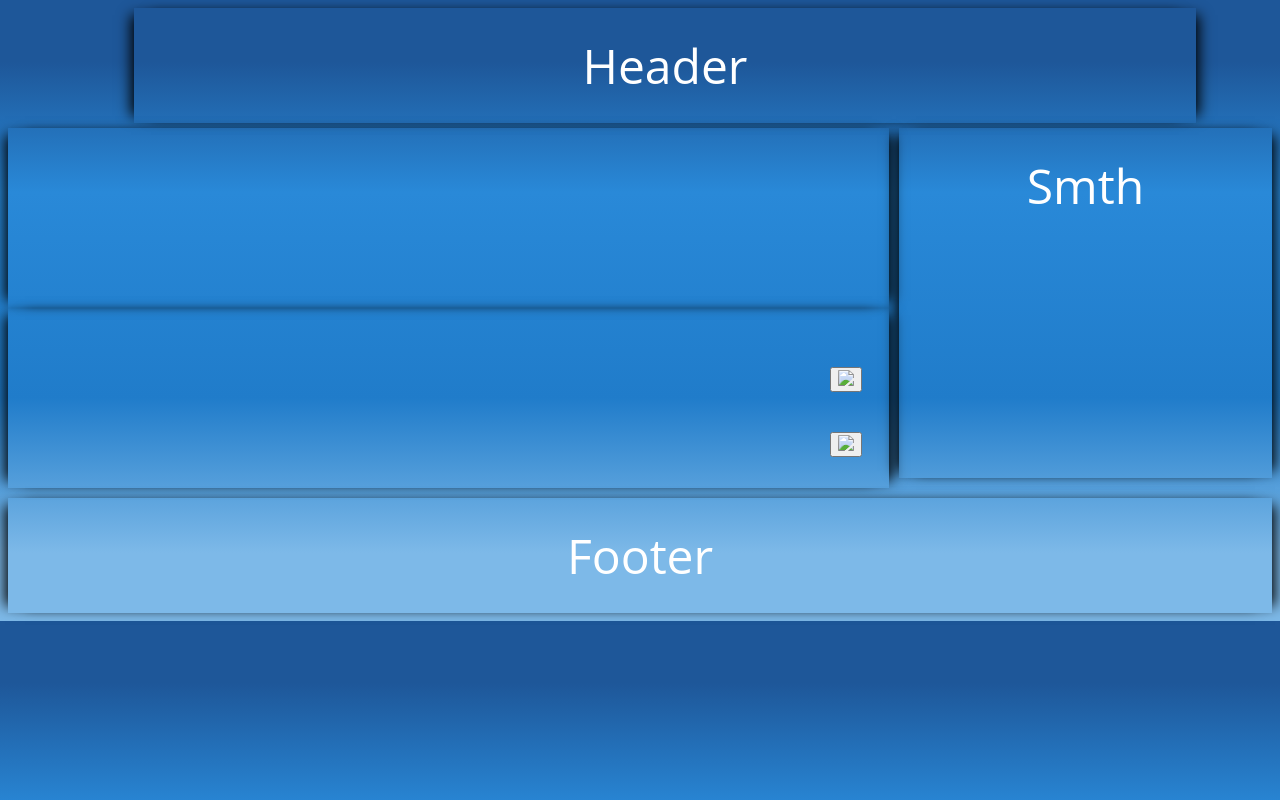
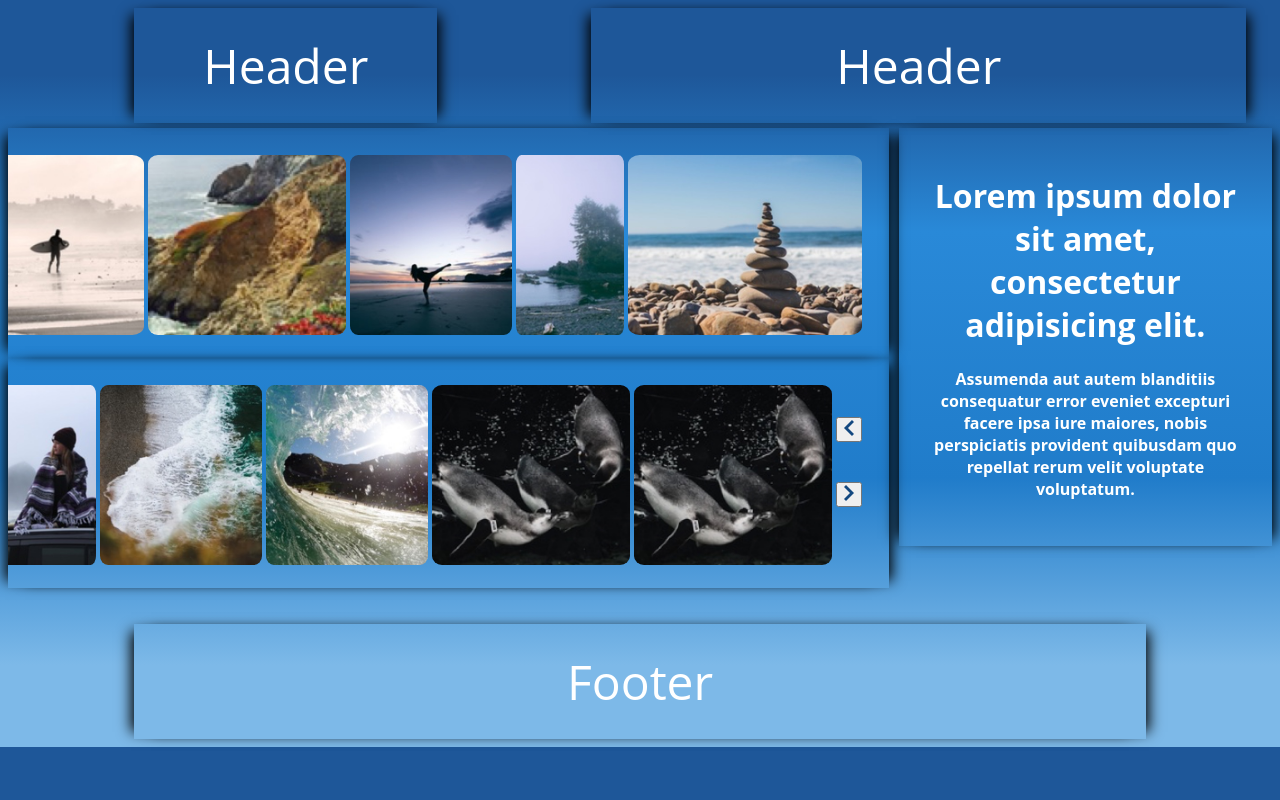
Before and after one commit to TwoPointO/ImageSlider, a plain HTML site: page index.html in a window 1280 px wide. Drawn offline with nearby package versions, Linux system fonts and the light colour scheme.

Commit message:
Updated JS code and placed correct image paths

```diff
--- a/index.css
+++ b/index.css
@@ -8,9 +8,6 @@ body {
 }
 div {
   background: transparent;
-}
-p {
-  font-size: 1.5rem;
 }
 .column {
   width: auto;
@@ -37,22 +34,29 @@ p {
   -webkit-box-shadow: -10px 0px 13px -7px #000000, 10px 0px 13px -7px #000000, inset 5px 5px 15px 5px rgba(0,0,0,0);
   box-shadow: -10px 0px 13px -7px #000000, 10px 0px 13px -7px #000000, inset 5px 5px 15px 5px rgba(0,0,0,0);
 }
-.header {
-  grid-column: 1 / 4;
+.header.one {
+   grid-column: 1 / 4;
+   grid-row: 1 / 2;
+   width: 20%;
+   margin-left: 10%;
+ }
+.header.two {
+  grid-column: 2 / 4;
   grid-row: 1 / 2;
   width: 80%;
   margin-left: 10%;
 }
 .hero {
   grid-column: 3 / 4;
-  grid-row-start: 3 / 4;
+  grid-row: 2 / 4;
   min-height: 300px;
+  font-size: 1rem;
 }
 .content {
   grid-column: 1 / 3;
   grid-row: 2 / 3;
-  min-height: 130px;
-  height: 130px;
+  min-height: 180px;
+  height: 180px;
   display: flex;
   flex-wrap: nowrap;
   overflow: hidden;
@@ -61,8 +65,8 @@ p {
 .wrapper {
   grid-column: 1 / 3;
   grid-row: 2 / 3;
-  min-height: 300px;
-  height: 300px;
+  min-height: 380px;
+  height: 380px;
 }
 .buttons {
   height: 40%;
@@ -71,4 +75,5 @@ p {
 .footer {
   grid-column: 1 / 4;
   grid-row: 6 / 7;
+  margin: 5% 10% 0 10%;
 }
--- a/index.html
+++ b/index.html
@@ -9,73 +9,79 @@
 
 		<body>
 			<div class="container">
-				<div class="grid header">Header</div>
-				<div class="grid hero">Smth</div>
+				<div class="grid header one">Header</div>
+				<div class="grid header two">Header</div>
+				<div class="grid hero"><h1>Lorem ipsum dolor sit amet, consectetur adipisicing elit.</h1>
+					<h4>Assumenda aut autem blanditiis consequatur error eveniet excepturi facere ipsa iure maiores, nobis
+						perspiciatis provident quibusdam quo repellat rerum velit voluptate voluptatum.</h4></div>
 				<div class="wrapper">
 					<div class="grid content">
-					    <div class="column"  style="order: 3">
-						    <img src="../../OneDrive/Desktop/GridFlexSlider/images/slider-image-1.jpg" alt="">
+					    <div class="upper column"  style="order: 9">
+						    <img src="images/slider-image-1.jpg" alt="">
 						 </div>
-						 <div class="column"  style="order: 5">
-						    <img src="../../OneDrive/Desktop/GridFlexSlider/images/slider-image-2.jpg" alt="">
+						 <div class="upper column"  style="order: 8">
+						    <img src="images/slider-image-2.jpg" alt="">
 						 </div>
-						 <div class="column"  style="order: 1">
-						    <img src="../../OneDrive/Desktop/GridFlexSlider/images/slider-image-3.jpg" alt="">
+						 <div class="upper column"  style="order: 7">
+						    <img src="images/slider-image-3.jpg" alt="">
 						 </div>
-						 <div class="column"  style="order: 2">
-						    <img src="../../OneDrive/Desktop/GridFlexSlider/images/slider-image-4.jpg" alt="">
+						 <div class="upper column"  style="order: 6">
+						    <img src="images/slider-image-4.jpg" alt="">
 						 </div>
-						 <div class="column"  style="order: 6">
-						    <img src="../../OneDrive/Desktop/GridFlexSlider/images/slider-image-5.jpg" alt="">
+						 <div class="upper column"  style="order: 5">
+						    <img src="images/slider-image-5.jpg" alt="">
 						 </div>
-						 <div class="column"  style="order: 4">
-						    <img src="../../OneDrive/Desktop/GridFlexSlider/images/slider-image-6.jpg" alt="">
+						 <div class="upper column"  style="order: 4">
+						    <img src="images/slider-image-6.jpg" alt="">
 						 </div>
-						 <div class="column"  style="order: 9">
-						    <img src="../../OneDrive/Desktop/GridFlexSlider/images/slider-image-7.jpg" alt="">
+						 <div class="upper column"  style="order: 3">
+						    <img src="images/slider-image-7.jpg" alt="">
 						 </div>
-						 <div class="column"  style="order: 8">
-						    <img src="../../OneDrive/Desktop/GridFlexSlider/images/slider-image-8.jpg" alt="">
+						 <div class="upper column"  style="order: 2">
+						    <img src="images/slider-image-8.jpg" alt="">
 						 </div>
-						 <div class="column"  style="order: 7">
-						    <img src="../../OneDrive/Desktop/GridFlexSlider/images/slider-image-9.jpg" alt="">
+						 <div class="upper column"  style="order: 1">
+						    <img src="images/slider-image-9.jpg" alt="">
 						 </div>
 					</div>
 					<div class="grid content">
-					    <div class="column"  style="order: 1">
-						    <img src="../../OneDrive/Desktop/GridFlexSlider/images/slider-image-1.jpg" alt="">
+					    <div class="lower column"  style="order: 1">
+						    <img src="images/slider-image-1.jpg" alt="">
 						 </div>
-						 <div class="column"  style="order: 2">
-						    <img src="../../OneDrive/Desktop/GridFlexSlider/images/slider-image-2.jpg" alt="">
+						 <div class="lower column"  style="order: 2">
+						    <img src="images/slider-image-2.jpg" alt="">
 						 </div>
-						 <div class="column"  style="order: 3">
-						    <img src="../../OneDrive/Desktop/GridFlexSlider/images/slider-image-3.jpg" alt="">
+						 <div class="lower column"  style="order: 3">
+						    <img src="images/slider-image-3.jpg" alt="">
 						 </div>
-						 <div class="column"  style="order: 4">
-						    <img src="../../OneDrive/Desktop/GridFlexSlider/images/slider-image-4.jpg" alt="">
+						 <div class="lower column"  style="order: 4">
+						    <img src="images/slider-image-4.jpg" alt="">
 						 </div>
-						 <div class="column"  style="order: 5">
-						    <img src="../../OneDrive/Desktop/GridFlexSlider/images/slider-image-5.jpg" alt="">
+						 <div class="lower column"  style="order: 5">
+						    <img src="images/slider-image-5.jpg" alt="">
 						 </div>
-						 <div class="column"  style="order: 6">
-						    <img src="../../OneDrive/Desktop/GridFlexSlider/images/slider-image-6.jpg" alt="">
+						 <div class="lower column"  style="order: 6">
+						    <img src="images/slider-image-6.jpg" alt="">
 						 </div>
-						 <div class="column"  style="order: 7">
-						    <img src="../../OneDrive/Desktop/GridFlexSlider/images/slider-image-7.jpg" alt="">
+						 <div class="lower column"  style="order: 7">
+						    <img src="images/slider-image-7.jpg" alt="">
 						 </div>
-						 <div class="column"  style="order: 8">
-						    <img src="../../OneDrive/Desktop/GridFlexSlider/images/slider-image-8.jpg" alt="">
+						 <div class="lower column"  style="order: 8">
+						    <img src="images/slider-image-8.jpg" alt="">
 						 </div>
-						 <div class="column"  style="order: 9">
-						    <img src="../../OneDrive/Desktop/GridFlexSlider/images/slider-image-9.jpg" alt="">
+						 <div class="lower column"  style="order: 9">
+						    <img src="images/slider-image-9.jpg" alt="">
+						 </div>
+						 <div class="lower column"  style="order: 10">
+							<img src="images/slider-image-9.jpg" alt="">
 						 </div>
 						 <div class="column" style="order: 1000">
 							<div class="pointer left">
-							  <button id="LeftButton"><img src="../../OneDrive/Desktop/GridFlexSlider/images/arrow-blue-left.png" data-alt-src="arrow-gray-left.png">
+							  <button id="LeftButton"><img src="images/arrow-blue-left.png" data-alt-src="arrow-gray-left.png">
 							  	</button>
 							</div>
 							<div class="pointer right">
-							  <button id="RightButton"><img src="../../OneDrive/Desktop/GridFlexSlider/images/arrow-blue-right.png" data-alt-src=arrow-gray-right.png">
+							  <button id="RightButton"><img src="images/arrow-blue-right.png" data-alt-src=arrow-gray-right.png">
 							    </button>
 							</div>
 						 </div>
--- a/index.js
+++ b/index.js
@@ -1,17 +1,29 @@
-var image = document.getElementsByClassName("column");
+var upperImage = document.getElementsByClassName("upper column");
+var lowerImage = document.getElementsByClassName("lower column");
+
+console.log(upperImage);
+console.log(lowerImage);
 
 $(document).ready(function() {
 	$( "#LeftButton" ).click(function() {
-		for (let i=0; i<image.length;i++) {
-			image[i].style.order -= 1;
-			if(image[i].style.order == 0) image[i].style.order = 9;
+		for (let i=0; i<upperImage.length;i++) {
+			upperImage[i].style.order -= 1;
+			if(upperImage[i].style.order == 0) upperImage[i].style.order = upperImage.length;
+		};
+		for (let k=0; k<lowerImage.length;k++) {
+			lowerImage[k].style.order -= 1;
+			if(lowerImage[k].style.order == 0) lowerImage[k].style.order = lowerImage.length;
 		};
 	});
 
 	$( "#RightButton" ).click(function() {
-		for (let j=0; j<image.length;j++) {
-			image[j].style.order++;
-			if(image[j].style.order == 10) image[j].style.order = 1;
+		for (let j=0; j<upperImage.length;j++) {
+			upperImage[j].style.order++;
+			if(upperImage[j].style.order == upperImage.length + 1) upperImage[j].style.order = 1;
+		};
+		for (let l=0; l<lowerImage.length;l++) {
+			lowerImage[l].style.order++;
+			if(lowerImage[l].style.order == lowerImage.length + 1) lowerImage[l].style.order = 1;
 		};
 	});
 });
```
